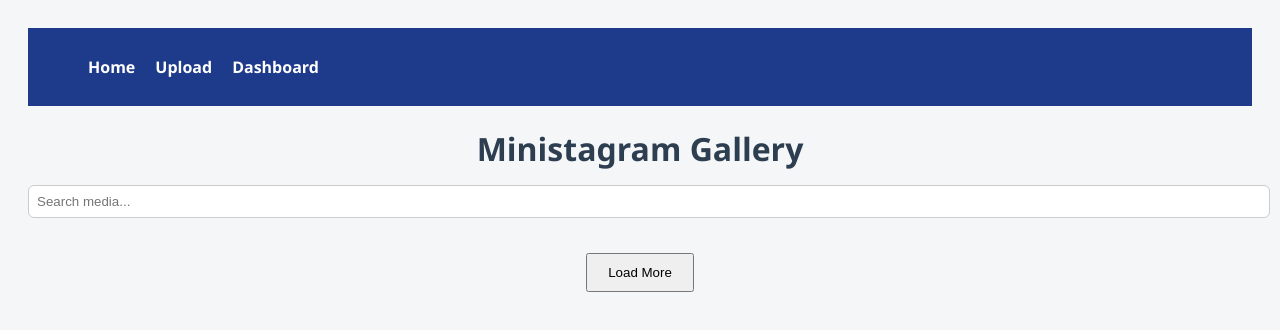
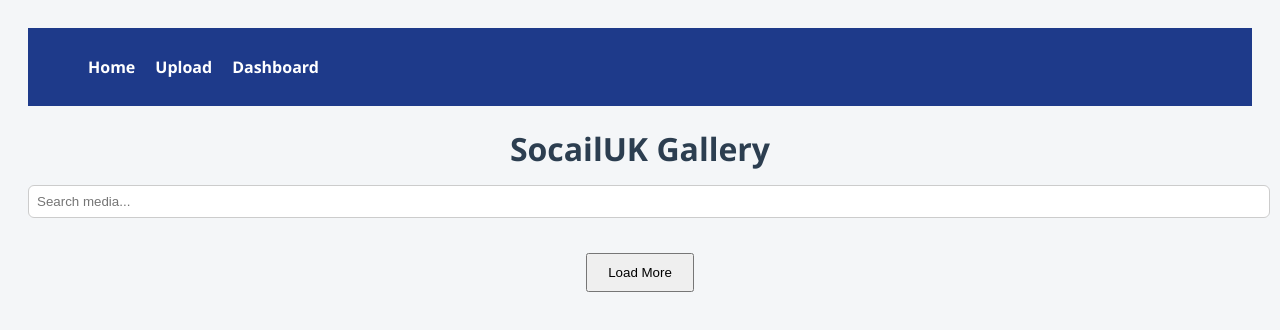
Before and after one commit to subratorb/socialuk, a plain HTML site: page frontend/index.html in a window 1280 px wide. Drawn offline with Linux system fonts and the light colour scheme; no server answers.

Commit message:
Update index.html

```diff
--- a/frontend/index.html
+++ b/frontend/index.html
@@ -14,7 +14,7 @@
     </ul>
   </nav>
 
-  <h1>Ministagram Gallery</h1>
+  <h1>SocailUK Gallery</h1>
   <input type="text" id="searchInput" placeholder="Search media..." style="width: 100%; padding: 8px; margin-bottom: 15px;">
   <div id="gallery"></div>
 
```
